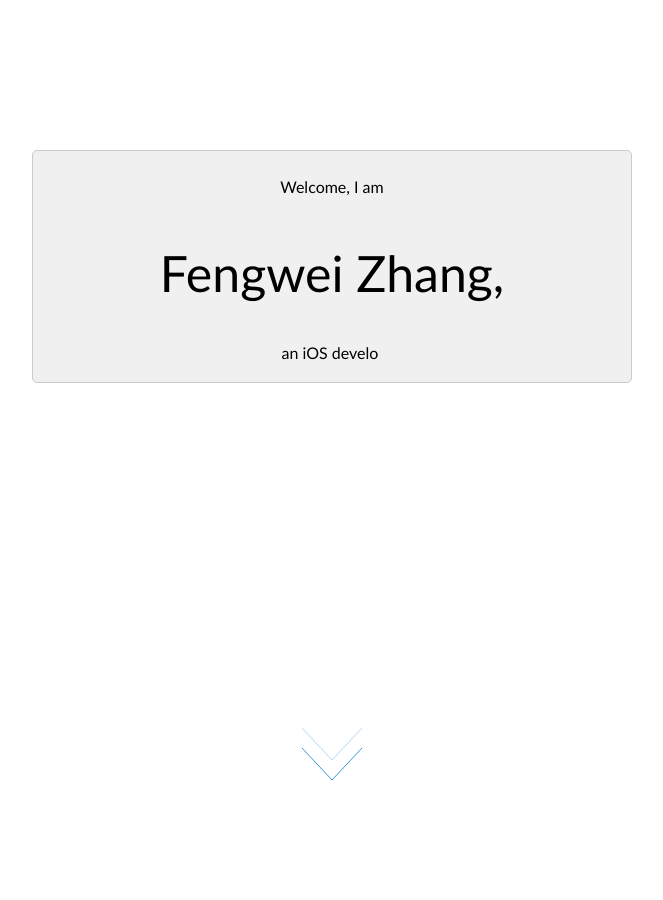
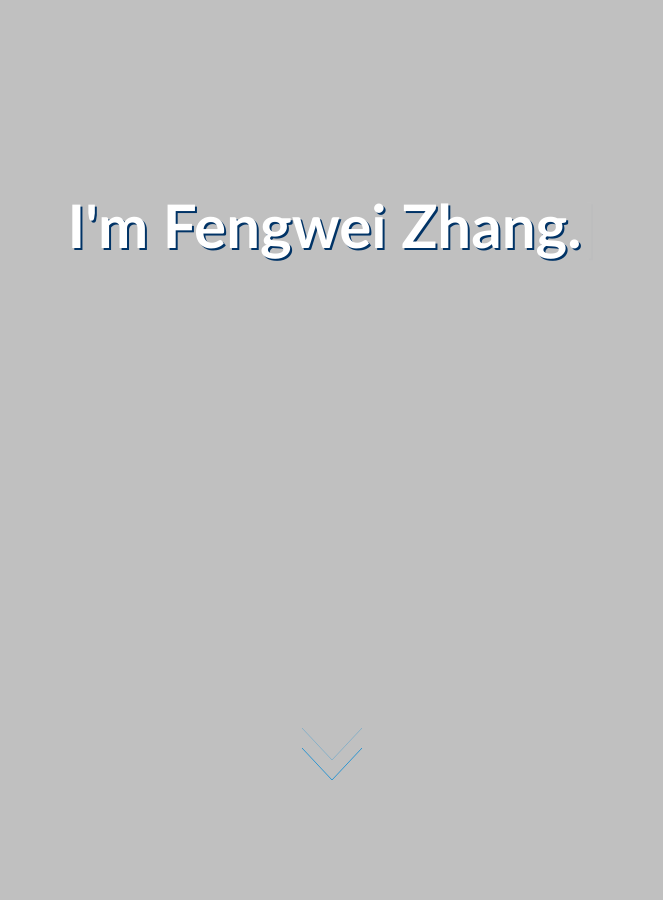
Before and after one commit to JerryFZhang/Jerry.work, a PHP site: page / in a window 1280 px wide. Shown: the whole page, without its empty margins (308-971 px from the left). Before the commit the page ends 780 px from the top, so only its background shows below. Run offline with PHP 8.4, Linux system fonts and the light colour scheme; some libraries are stand-ins or nearby versions.

Commit message:
Big change
Deleted a lot of unused css.
Cleared javascript.
Changed the background to solid colour.
Changed text color.

```diff
--- a/index.htm
+++ b/index.htm
@@ -1,8 +1,21 @@
 <!doctype html>
 <html lang="en">
-<head>
-    <meta charset="UTF-8">
-    <title>Fengwei Zhang</title>
+<title>Fengwei Zhang</title>
+<body>
+  <div class = "fullscreen">
+    <div class="wrap">
+        <h1 class="tagline">I'm <span id="typed"></span></h1>
+    </div>
+    <div>
+      <svg class="arrows">
+  			<path class="a1" d="M0 0 L30 32 L60 0"></path>
+				<path class="a2" d="M0 20 L30 52 L60 20"></path>
+  			<path class="a3" d="M0 40 L30 72 L60 40"></path>
+    	</svg>
+    </div>
+  </div>
+</body>
+</html>
 
     <script src="http://ajax.googleapis.com/ajax/libs/jquery/1.9.1/jquery.min.js"></script>
     <script src="js/typed.js" type="text/javascript"></script>
@@ -10,11 +23,12 @@
     $(function(){
 
         $("#typed").typed({
-            stringsElement: $('#typed-strings'),
+            strings: ["a web developer.", "an iOS developer.", "Fengwei Zhang."],
+            // stringsElement: $('#typed-strings'),
             typeSpeed: 30,
             backDelay: 500,
-            loop: true,
-            contentType: 'html',
+            // loop: false,
+            // contentType: 'html',
             loopCount: false,
             callback: function(){ foo(); },
             resetCallback: function() { newTyped(); }
@@ -28,44 +42,3 @@
     </script>
 
     <link href="main.css" rel="stylesheet"/>
-</head>
-<body>
-  <div class = "fullscreen">
-    <div class="wrap">
-        <!-- White space -->
-        <p></p>
-        <div class="type-wrap">
-          <p> Welcome, I am</p>
-          <p class = "stand-out">Fengwei Zhang,</p>
-            <div id="typed-strings">
-              <p>a web developer.</p>
-              <p>a maker.</p>
-              <p>an entrepernuer.</p>
-              <p>an iOS developer.</p>
-              <p>a student.</p>
-              <p>a photographer.</p>
-              <p>a singer-songwriter.</p>
-              <p>a blogger.</p>
-              <p>an enthusiastic.</p>
-              <p>a futurist.</p>
-              <p>an optimistic.</p>
-            </div>
-            <!-- White space -->
-            <span id="typed" style="white-space:pre;"></span>
-        </div>
-
-        <div>
-          <svg class="arrows">
-      				<path class="a1" d="M0 0 L30 32 L60 0"></path>
-							<path class="a2" d="M0 20 L30 52 L60 20"></path>
-        			<path class="a3" d="M0 40 L30 72 L60 40"></path>
-          	</svg>
-        </div>
-
-    </div>
-  </div>
-  <div class = "fullscreen">
-
-  </div>
-</body>
-</html>
--- a/main.css
+++ b/main.css
@@ -3,7 +3,9 @@
 	margin:0;
 }
 h1{
-	color: black;
+	color: white;
+	font-size: 60px;
+	text-shadow: 2px 2px #003366;
 }
 
 body{
@@ -21,20 +23,31 @@ a:hover{
 	color:#999;
 }
 
-p{
+/*p{
 	line-height: 2em;
 	margin:0 0 20px;
 	text-align: center;
+}*/
+
+.fullscreen{
+	max-width: 100%;
+	padding:0.1px;
+	height: 900px;
+	/*background-image: url('https://images.unsplash.com/photo-1413708617479-50918bc877eb?ixlib=rb-0.3.5&q=80&fm=jpg&crop=entropy&s=bc3d537113333c4dfdc6f490fe0f55fb');*/
+	/*background-size: contain;*/
+	/*background-position: top;*/
+	/*background-repeat: no-repeat;*/
+	background-color: #C0C0C0;
+
 }
-
-/*.fullscreen{
-	max-width: 100%;
-	background-image: url('https://images.unsplash.com/photo-1413708617479-50918bc877eb?ixlib=rb-0.3.5&q=80&fm=jpg&crop=entropy&s=bc3d537113333c4dfdc6f490fe0f55fb');
-}*/
 .wrap{
-	max-width: 600px;
+	width: 80%;
+	height: 150px;
 	margin:150px auto;
-	text-align: center;
+	align-items: center;
+	align-content: center;
+	/*background: rgb(34,34,34); *//*for IE */
+	/*background: rgba(34,34,34,0.75);*/
 }
 
 .type-wrap{
```
